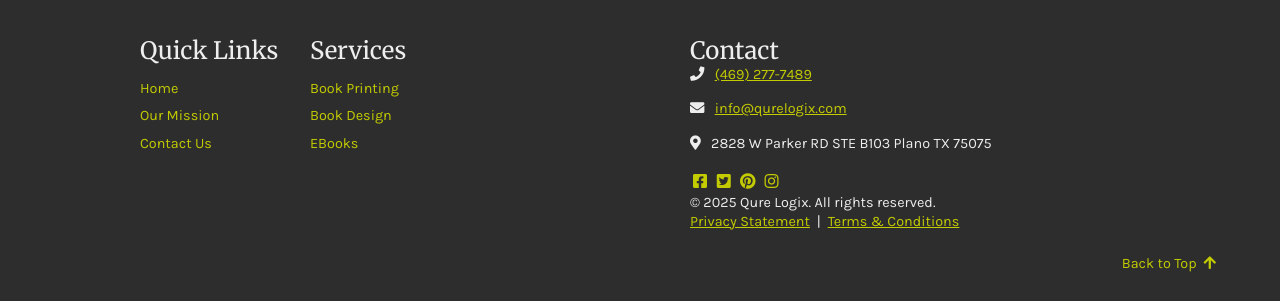
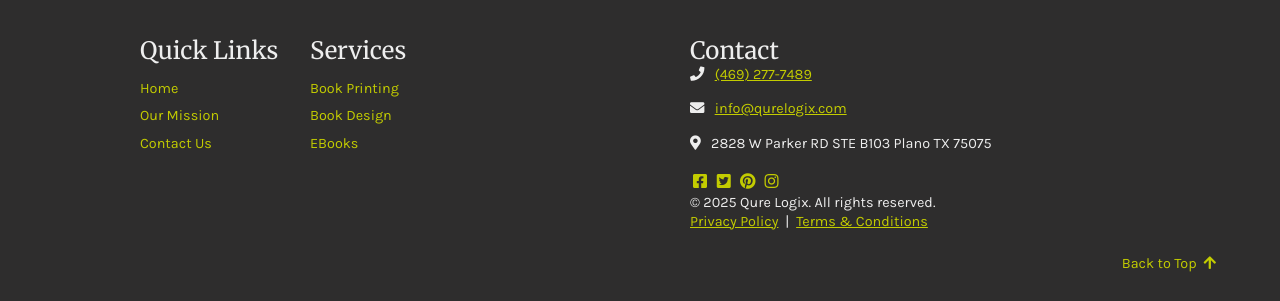
Before and after one commit to muzammil-umar-cd/QureLogix, a PHP site: page /index.php in a window 1280 px wide. Shown: the part 2631-2932 px from the top of the page. Run offline with PHP 8.4, Linux system fonts and the light colour scheme; data that the repository does not hold is empty.

Commit message:
name-correction

```diff
--- a/includes/footer.php
+++ b/includes/footer.php
@@ -42,7 +42,7 @@
               <a href="javascript:;"><i class="fab fa-instagram fa-fw"></i></a>
 
               <p>&#169; 2025 <?php echo WEBSITE_NAME; ?>. All rights reserved.<br> <a href="privacy_policy.php">Privacy
-                      Statement</a> &nbsp;|&nbsp; <a href="terms-and-conditions.php">Terms & Conditions</a></p>
+                      Policy</a> &nbsp;|&nbsp; <a href="terms-and-conditions.php">Terms & Conditions</a></p>
           </div>
       </div>
 
```
